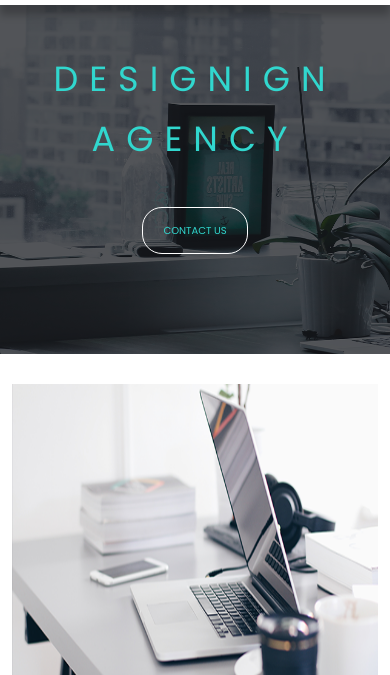
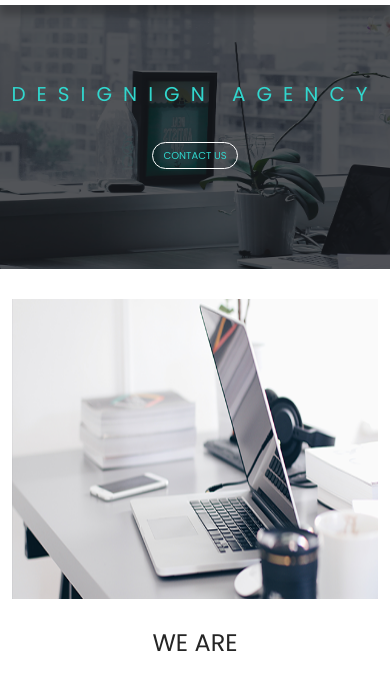
Before and after one commit to Sheikh-Sobuj/VEER-Project, a plain HTML site: page index.html in a window 390 px wide. Shown: the part 51-726 px from the top of the page. Drawn offline with nearby package versions, Linux system fonts and the light colour scheme.

Commit message:
Update style.css

```diff
--- a/assets/css/style.css
+++ b/assets/css/style.css
@@ -457,9 +457,32 @@ header {
 .count-details {
     padding: 40px 0;
 }
+
+    .footer-top {
+        margin-top: 60px;
+    }
+
     .dvided::after {
         transform: translate(-50%, -50%) rotate(-180deg);
-    }.dvided{
-    margin: 10px 0;
-         }
+    }
+
+    .dvided {
+        margin: 10px 0;
+    }
 }
+
+@media screen and (max-width: 512px) {
+    .banner-tile h1 {
+        font-size: 20px;
+        margin-top: 15px;
+    }
+
+    .banner-btn {
+        margin-top: 10px;
+    }
+
+    .banner-btn button {
+        font-size: 10px;
+        padding: 5px 10px;
+    }
+}
```
